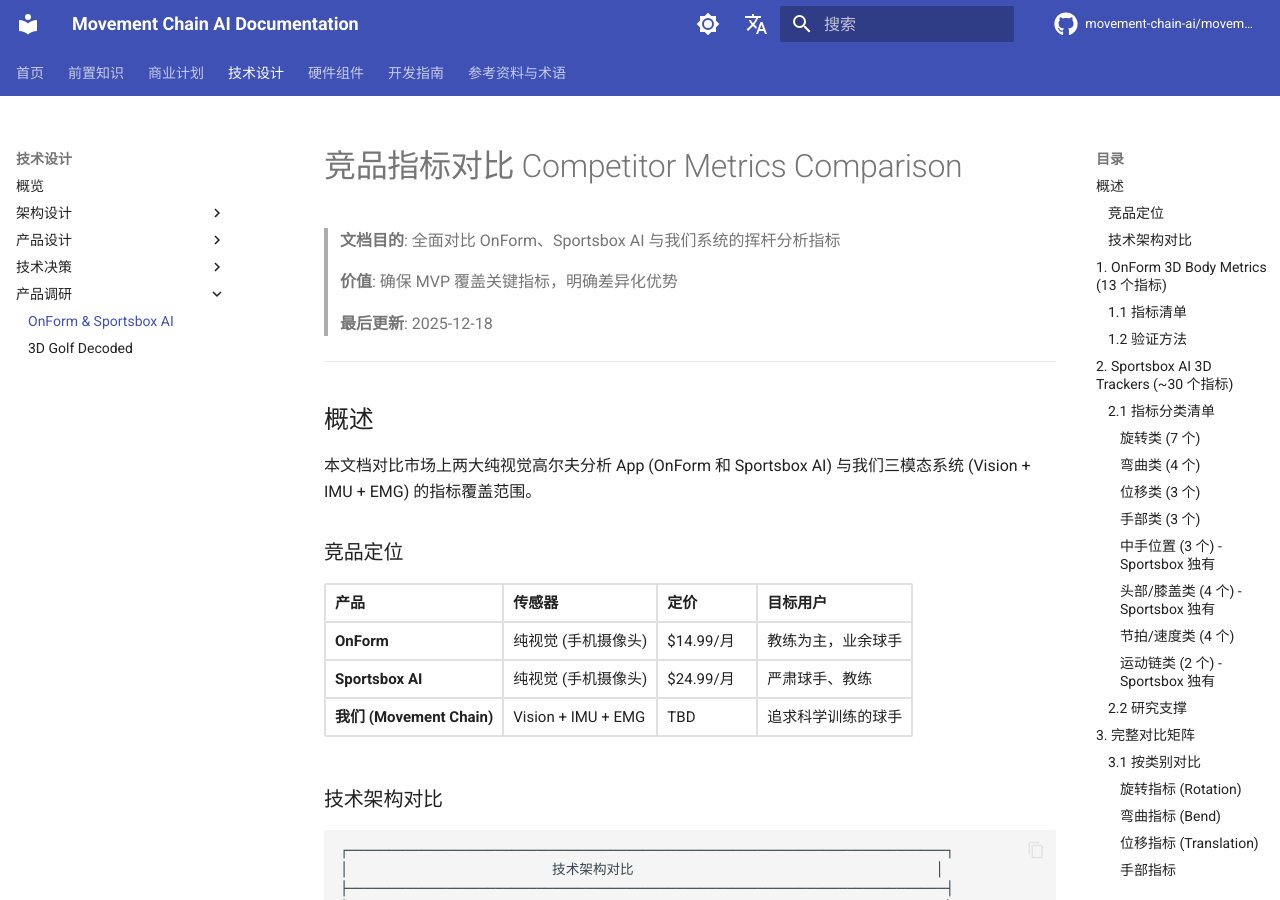
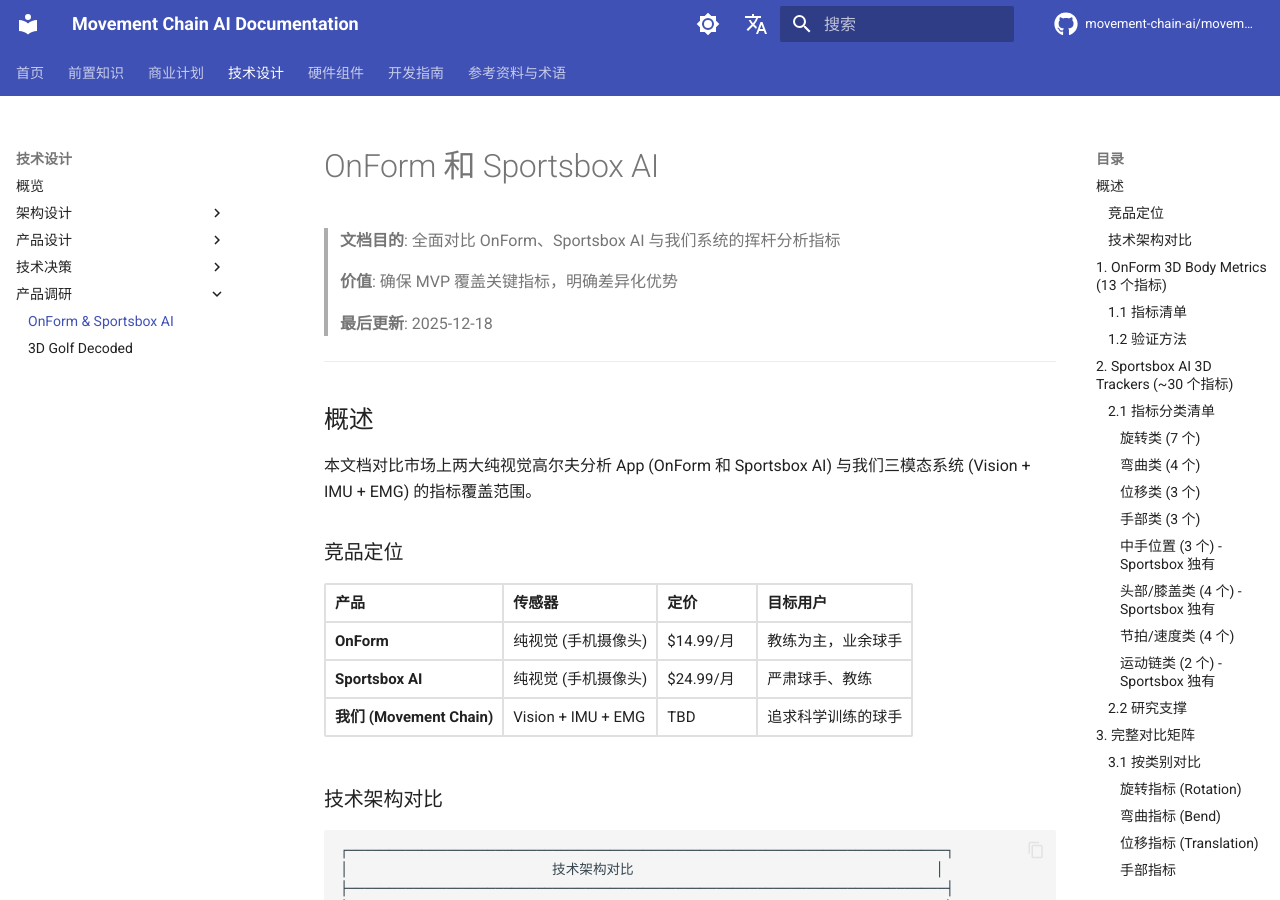
Before and after one commit to movement-chain-ai/movement-chain-docs, an MkDocs documentation site: the page built from docs/zh/design/market-research/competitor-metrics-comparison.md, in a window 1280 px wide and 900 px high. Built offline with MkDocs 1.6.1 and Material for MkDocs 9.7.7, drawn with Linux system fonts in a browser that asks for light colours; comment, search, counter and statistics services are not loaded; the version menu is left out.

Commit message:
docs: 更新 competitor-metrics-comparison.md 标题
🤖 Generated with [Claude Code](https://claude.com/claude-code)

Co-Authored-By: Claude Opus 4.5 <noreply@anthropic.com>

```diff
--- a/docs/zh/design/market-research/competitor-metrics-comparison.md
+++ b/docs/zh/design/market-research/competitor-metrics-comparison.md
@@ -1,4 +1,4 @@
-# 竞品指标对比 Competitor Metrics Comparison
+# OnForm 和 Sportsbox AI
 
 > **文档目的**: 全面对比 OnForm、Sportsbox AI 与我们系统的挥杆分析指标
 >
```
